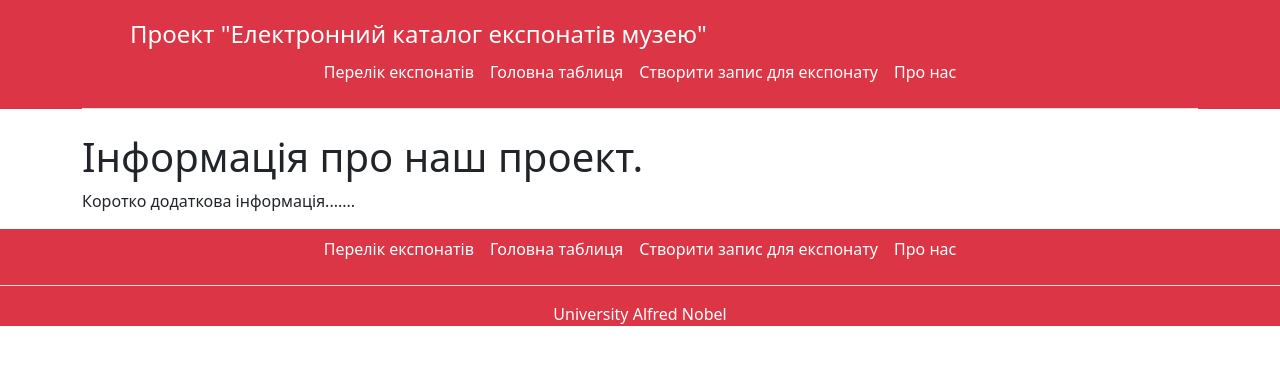
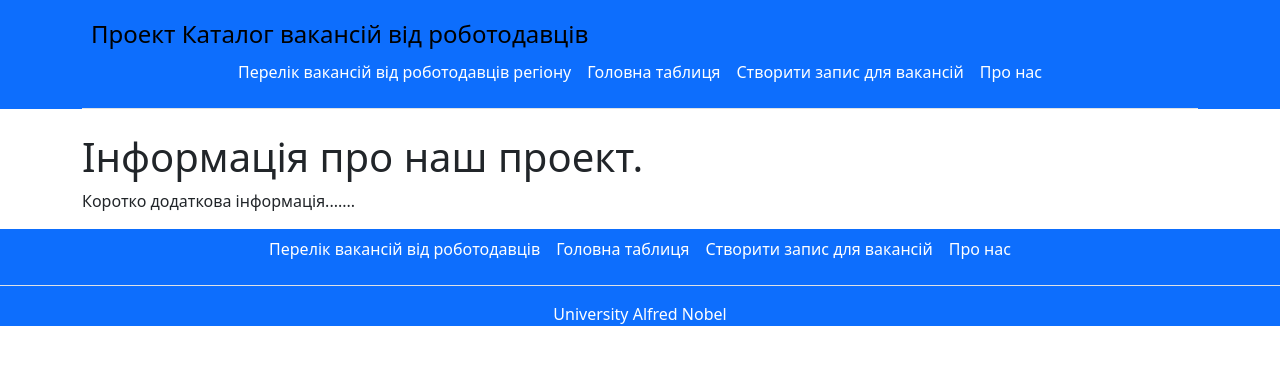
Before and after one commit to Zaninko/Django, a Django app: page /about/ in a window 1280 px wide. Shown: the top 365 px of the page. Run offline with Django 3.2, Linux system fonts and the light colour scheme.

Commit message:
Update base.html

```diff
--- a/main/templates/main/base.html
+++ b/main/templates/main/base.html
@@ -5,21 +5,21 @@
     <meta name="viewport"
           content="width=device-width, user-scalable=no, initial-scale=1.0, maximum-scale=1.0, minimum-scale=1.0">
     <meta http-equiv="X-UA-Compatible" content="ie=edge">
-    <title>Експонати музею</title>
+    <title>Каталог вакансій від роботодавців регіону</title>
     <link rel="stylesheet" href="https://cdn.jsdelivr.net/npm/bootstrap@5.2.3/dist/css/bootstrap.min.css" integrity="sha384-rbsA2VBKQhggwzxH7pPCaAqO46MgnOM80zW1RWuH61DGLwZJEdK2Kadq2F9CUG65" crossorigin="anonymous">
 </head>
 <body>
-<header class="p3 bg-danger text-white">
+<header class="p3 bg-primary text-white">
     <div class="container">
 <header class="d-flex flex-wrap justify-content-center py-3 mb-4 border-bottom">
       <a href="/" class="d-flex align-items-center mb-3 mb-md-0 me-md-auto text-white text-decoration-none">
-        <svg class="bi me-2" width="40" height="32"><use xlink:href="#bootstrap"></use></svg>
-        <span class="fs-4">Проект "Електронний каталог експонатів музею"</span>
+        <svg class="bi me-2" width="1" height="32"><use xlink:href="#bootstrap"></use></svg>
+          <span><font size="5" color="black">Проект Каталог вакансій від роботодавців</font></span>
       </a>
       <ul class="nav nav-pills">
-          <li><a href="{% url 'home' %}" class="nav-link px-2 link-dark text-white">Перелік експонатів</a></li>
+          <li><a href="{% url 'home' %}" class="nav-link px-2 link-dark text-white">Перелік вакансій від роботодавців регіону</a></li>
           <li><a href="{% url 'main' %}" class="nav-link px-2 link-dark text-white">Головна таблиця</a></li>
-          <li><a href="{% url 'create' %}" class="nav-link px-2 link-dark text-white">Створити запис для експонату</a></li>
+          <li><a href="{% url 'create' %}" class="nav-link px-2 link-dark text-white">Створити запис для вакансій</a></li>
           <li><a href="{% url 'about' %}" class="nav-link px-2 link-dark text-white">Про нас</a></li>
       </ul>
     </header>
@@ -32,11 +32,11 @@
 
  {% block content1 %}{% endblock %}
 
-<footer class="p3 bg-danger text-white">
+<footer class="p3 bg-primary text-white">
     <ul class="nav justify-content-center border-bottom pb-3 mb-3">
-      <li><a href="{% url 'home' %}" class="nav-link px-2 link-dark text-white">Перелік експонатів</a></li>
+      <li><a href="{% url 'home' %}" class="nav-link px-2 link-dark text-white">Перелік вакансій від роботодавців</a></li>
       <li><a href="{% url 'main' %}" class="nav-link px-2 link-dark text-white">Головна таблиця</a></li>
-      <li><a href="{% url 'create' %}" class="nav-link px-2 link-dark text-white">Створити запис для експонату</a></li>
+      <li><a href="{% url 'create' %}" class="nav-link px-2 link-dark text-white">Створити запис для вакансій</a></li>
       <li><a href="{% url 'about' %}" class="nav-link px-2 link-dark text-white">Про нас</a></li>
     </ul>
     <p class="text-center nav-link px-2 link-dark text-white">University Alfred Nobel</p>
```
